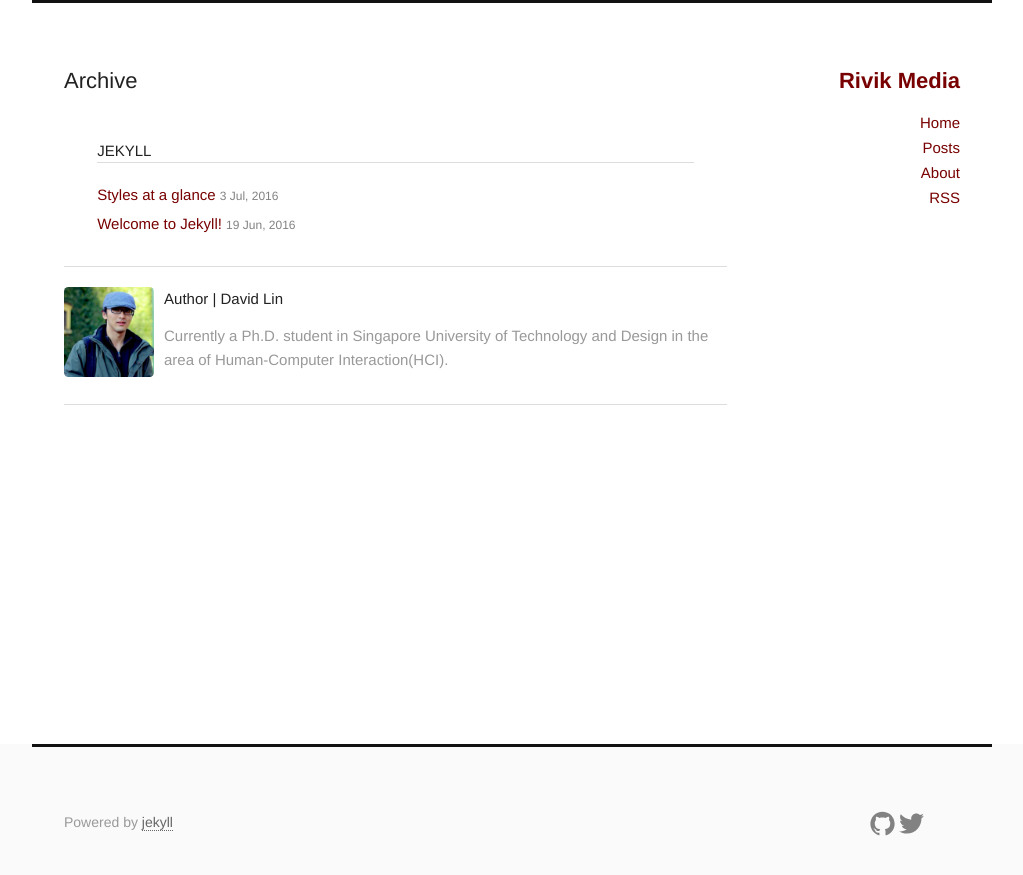
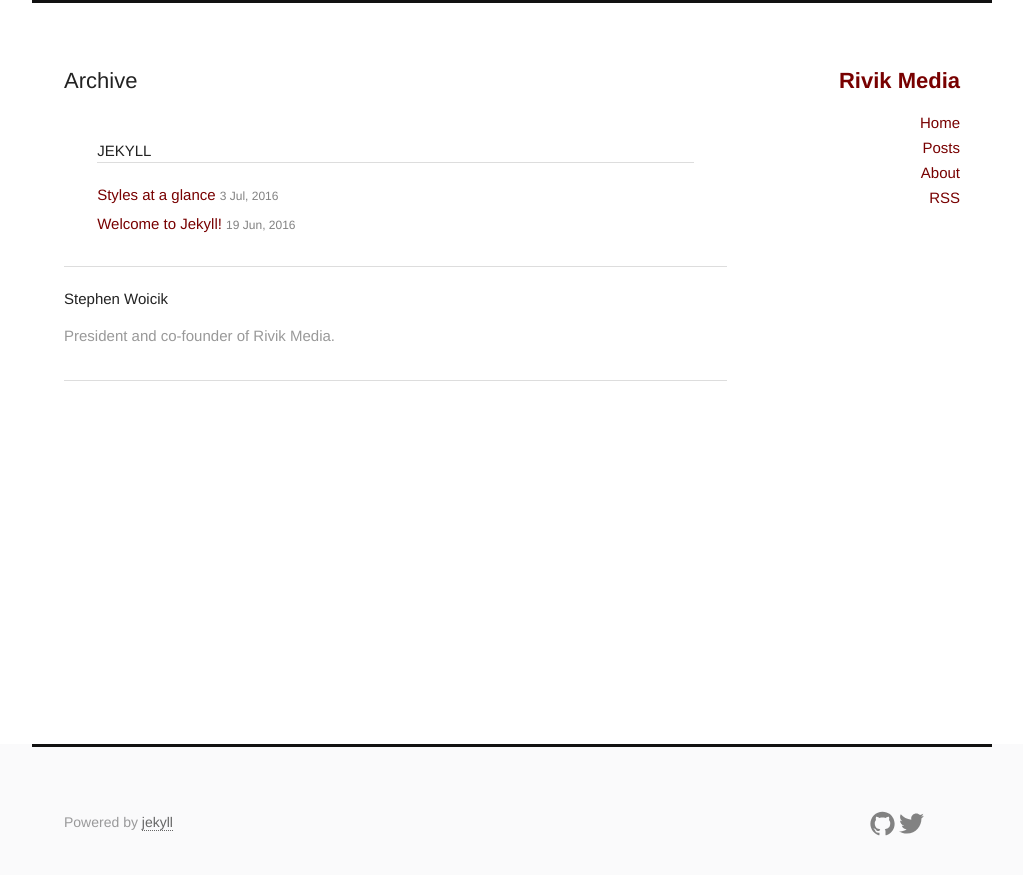
Before and after one commit to Rivik-Media/rivik-media, a Jekyll site: the page built from archive.html, in a window 1280 px wide. Shown: the top 875 px of the page, without its empty margins (128-1151 px from the left). Built offline with Jekyll 4.4.1, drawn with Linux system fonts in a browser that asks for light colours.

Commit message:
updated author bio

```diff
--- a/_includes/author.html
+++ b/_includes/author.html
@@ -1,9 +1,9 @@
 <section class="author">
-  <div class="authorimage box" style="background: url({{site.baseurl}}/assets/img/Taffy.jpg)"></div>
+  <!-- <div class="authorimage box" style="background: url({{site.baseurl}}/assets/img/Taffy.jpg)"></div> -->
   <div class="authorinfo box">
-    <p>Author | David Lin</p>
+    <p>Stephen Woicik</p>
     <p class="bio">
-      Currently a Ph.D. student in Singapore University of Technology and Design in the area of Human-Computer Interaction(HCI).
+      President and co-founder of Rivik Media.
     </p>
   </div>
 </section>
```
